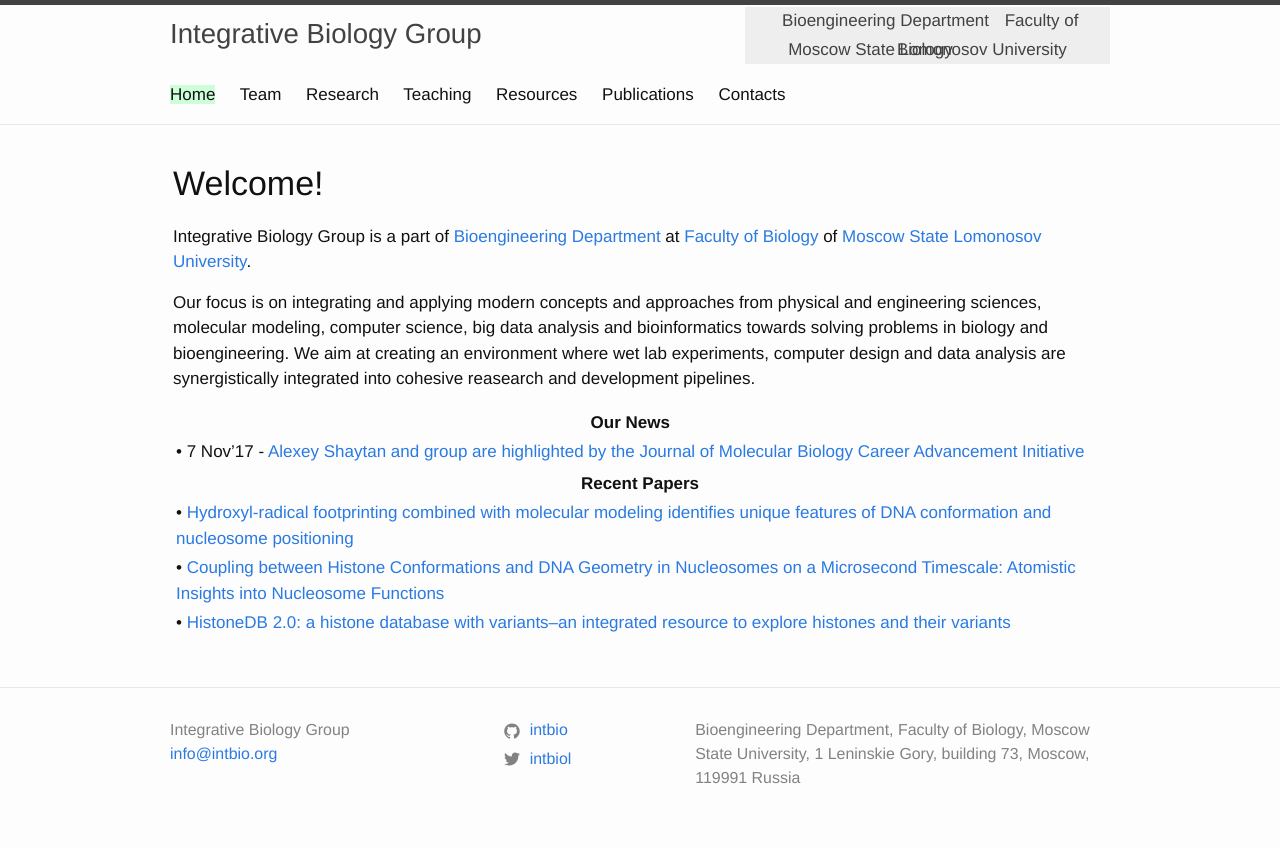
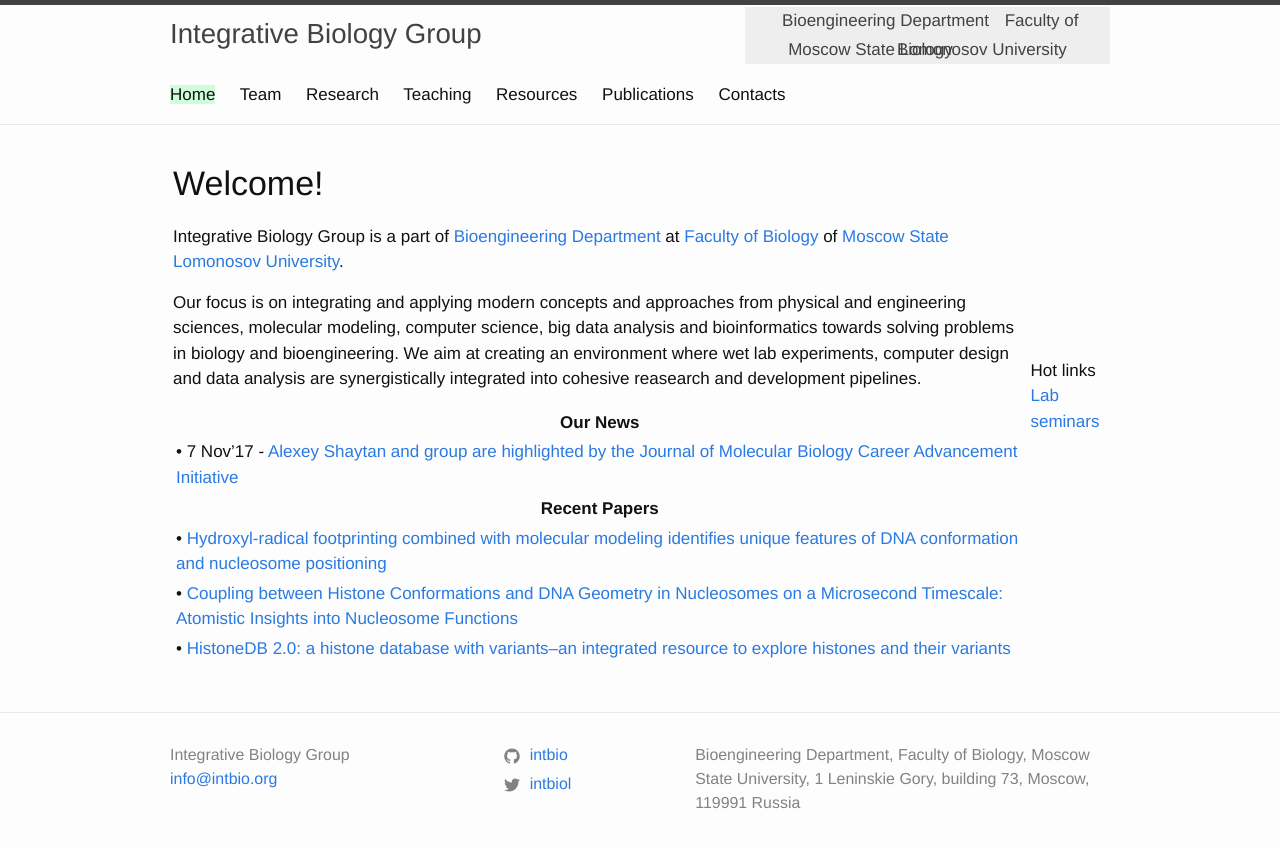
Before and after one commit to v-adlerberg/intbio.github.io, a Jekyll site: the page built from index.md, in a window 1280 px wide. Shown: the top 848 px of the page. Built offline with Jekyll 4.4.1, drawn with Linux system fonts in a browser that asks for light colours.

Commit message:
Update home.html

```diff
--- a/_layouts/home.html
+++ b/_layouts/home.html
@@ -15,6 +15,7 @@
     <td>
   {{ content }}
      </td>
+     <td>Hot links <ul class="post-list"> <li><a href="CBsem"> Lab seminars</a></li></ul></td>
     </tr>
    </table>
 
```
